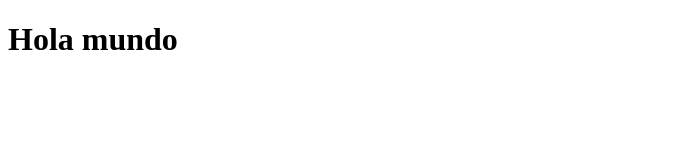
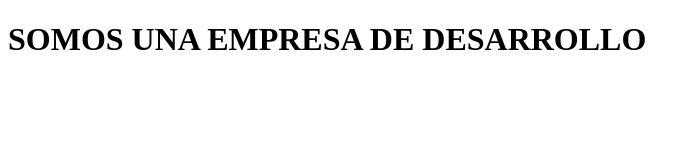
Before and after one commit to didier880922/proyecto_programacion1, a plain HTML site: page index.html in a window 1280 px wide. Shown: the whole page, without its empty margins (0-700 px from the left). Drawn offline with Linux system fonts and the light colour scheme.

Commit message:
Cambios
cambios

```diff
--- a/index.html
+++ b/index.html
@@ -7,6 +7,6 @@
     <title>Prueba de GIT</title>
 </head>
 <body>
-    <h1>Hola mundo</h1>
+    <h1>SOMOS UNA EMPRESA DE DESARROLLO</h1>
 </body>
 </html>
```
